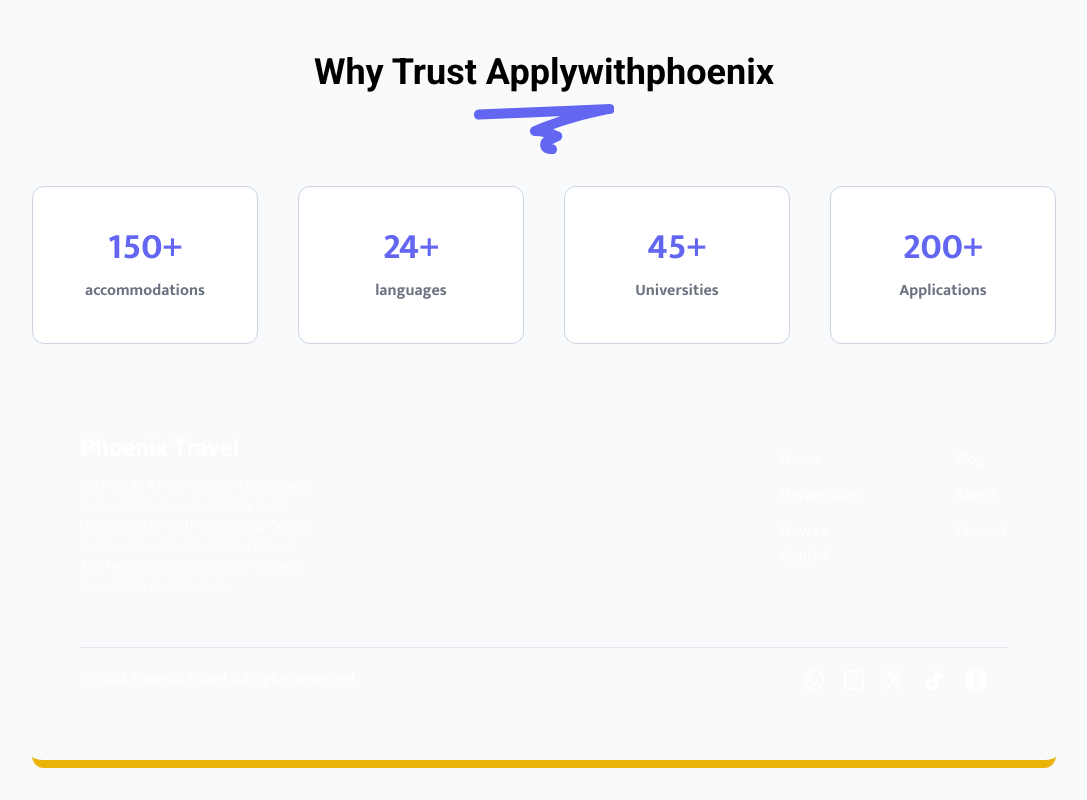
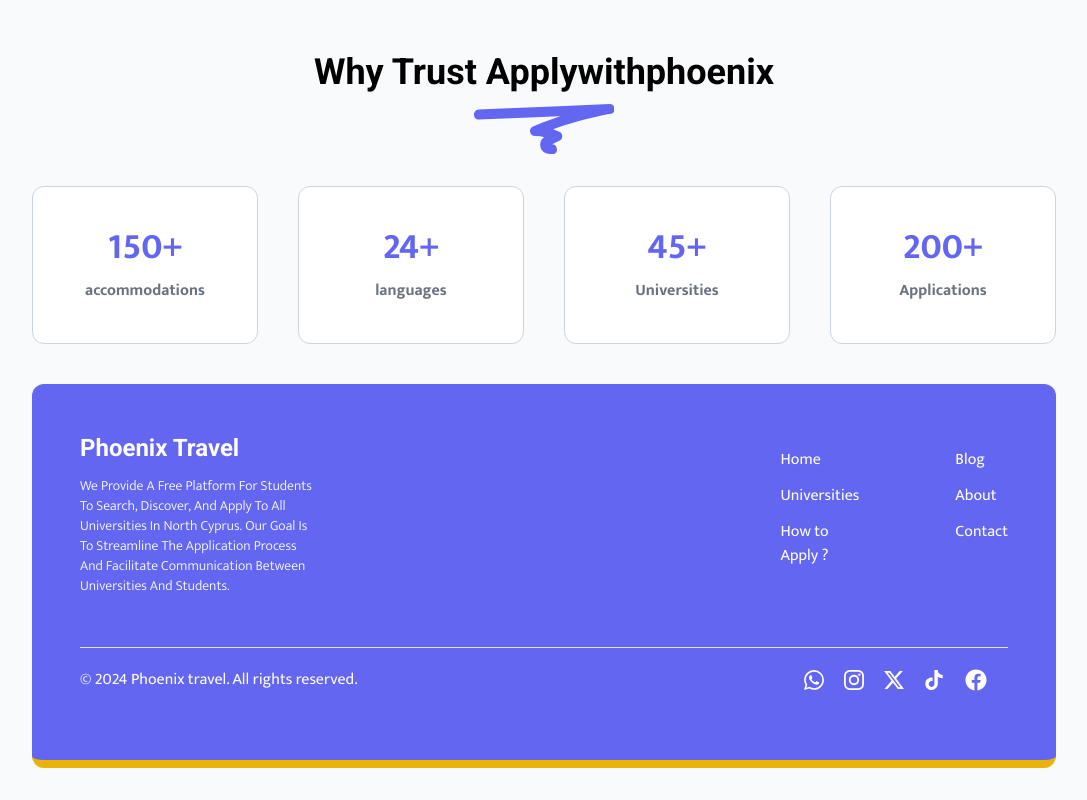
Before and after one commit to vanotis720/phoenix-travel-ui, a website: page index.html in a window 1280 px wide. Shown: the part 4064-4864 px from the top of the page, without its empty margins (96-1183 px from the left). Drawn offline with nearby package versions, Linux system fonts and the light colour scheme.

Commit message:
fix: footer bg color

```diff
--- a/index.html
+++ b/index.html
@@ -624,7 +624,7 @@
 
         <!-- footer -->
         <footer
-            class="flex flex-col justify-between bg-gray-500md: md:h-96 rounded-xl p-12 my-8 border-b-8 border-yellow-500">
+            class="flex flex-col justify-between bg-indigo-500 md: md:h-96 rounded-xl p-12 my-8 border-b-8 border-yellow-500">
             <div class="md:flex justify-between items-center">
                 <div>
                     <h4 class="text-2xl text-white font-bold mb-3 font-roboto"> Phoenix Travel</h4>
```
